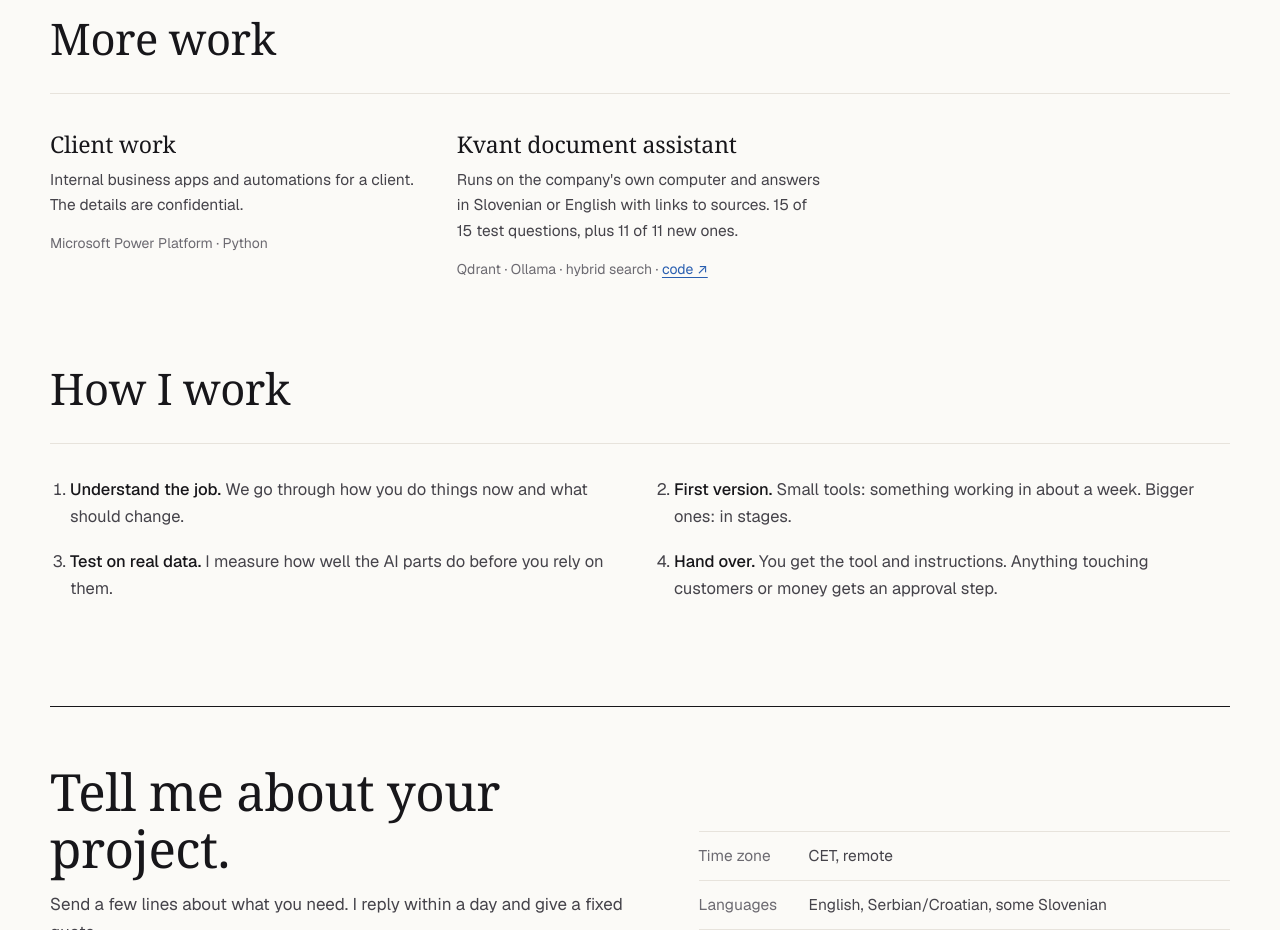
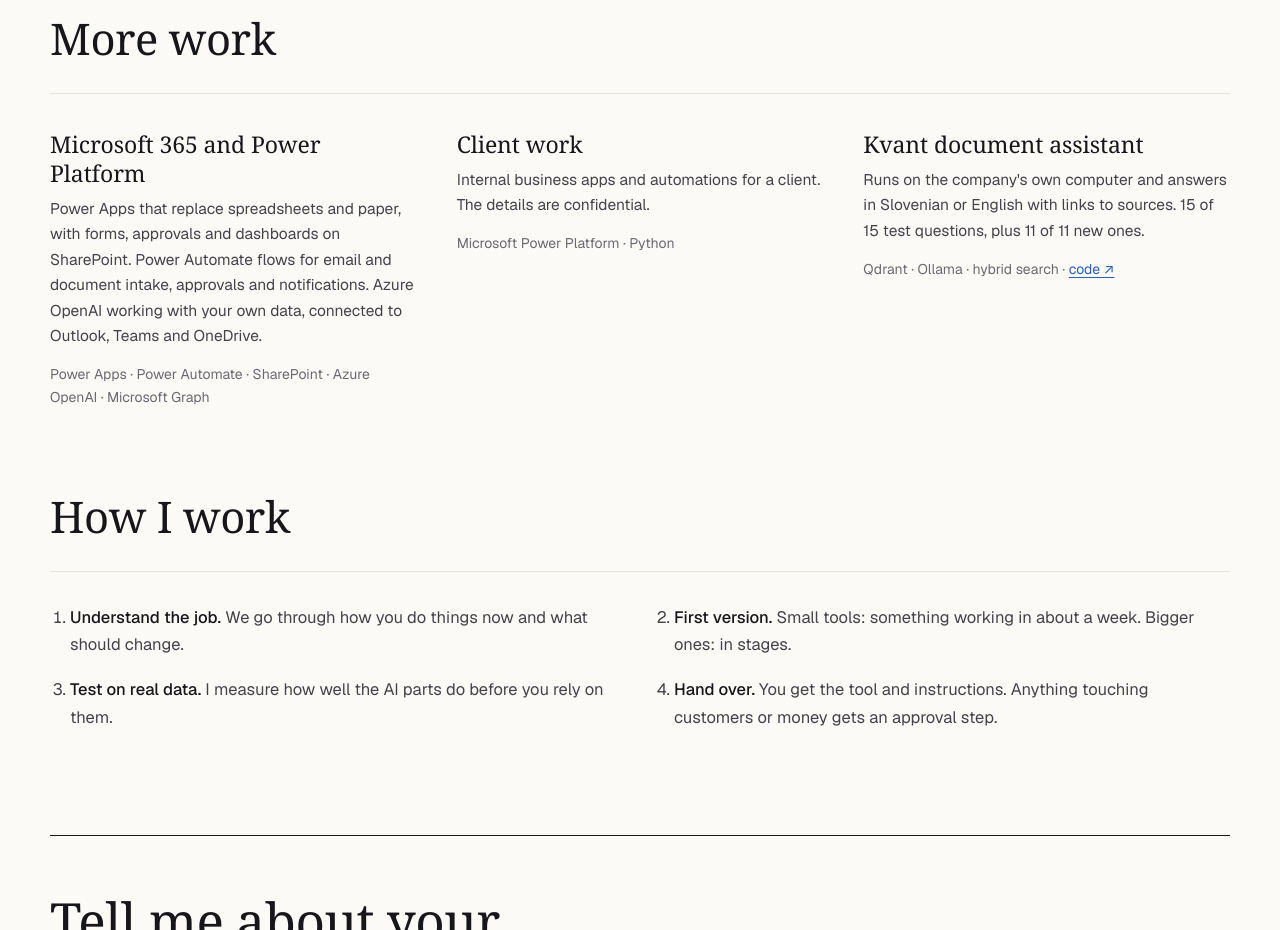
Before and after one commit to cesicobrad/cesicobrad.github.io, a plain HTML site: page index.html in a window 1280 px wide. Shown: the part 3460-4390 px from the top of the page. Drawn offline with nearby package versions, Linux system fonts and the light colour scheme; a web font is replaced by a local one.

Commit message:
Add a Microsoft 365 and Power Platform card
Co-Authored-By: Claude Opus 5.5 <noreply@anthropic.com>

```diff
--- a/index.html
+++ b/index.html
@@ -150,6 +150,7 @@
     <h2>More work</h2>
   </div>
   <div class="list">
+    <article id="microsoft"><h3>Microsoft 365 and Power Platform</h3><p>Power Apps that replace spreadsheets and paper, with forms, approvals and dashboards on SharePoint. Power Automate flows for email and document intake, approvals and notifications. Azure OpenAI working with your own data, connected to Outlook, Teams and OneDrive.</p><p class="stack">Power Apps · Power Automate · SharePoint · Azure OpenAI · Microsoft Graph</p></article>
     <article id="client"><h3>Client work</h3><p>Internal business apps and automations for a client. The details are confidential.</p><p class="stack">Microsoft Power Platform · Python</p></article>
     <article id="kvant"><h3>Kvant document assistant</h3><p>Runs on the company's own computer and answers in Slovenian or English with links to sources. 15 of 15 test questions, plus 11 of 11 new ones.</p><p class="stack">Qdrant · Ollama · hybrid search · <a href="https://github.com/cesicobrad/kvant-assistant">code ↗</a></p></article>
   </div>
```
